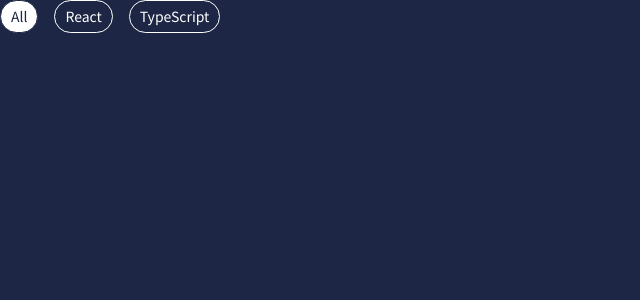
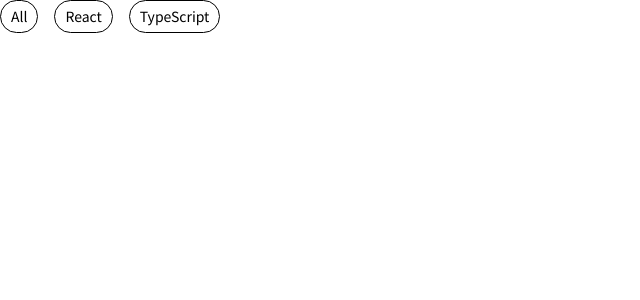
Before and after one commit to junmiLee/EF_storybook, a React (Create React App) app in the folder ef-storybook/: page / in a window 1280 px wide. Shown: the top 300 px of the page, without its empty margins (0-640 px from the left). Built offline with nearby package versions, Linux system fonts and the light colour scheme.

Commit message:
⚒ 디자인 값 설정 추가

```diff
--- a/ef-storybook/tailwind.config.js
+++ b/ef-storybook/tailwind.config.js
@@ -11,45 +11,26 @@
       body: ["Noto Sans KR"],
     },
     fontSize: {
-      xs: [
-        "12px",
-        {
-          lineHeight: "18px",
-          letterSpacing: "0",
-          fontWeight: "400",
-        },
-      ],
-      sm: [
-        "14px",
-        {
-          lineHeight: "21px",
-          letterSpacing: "0",
-          fontWeight: "400",
-        },
-      ],
-      base: [
-        "16px",
-        {
-          lineHeight: "24px",
-          letterSpacing: "0",
-          fontWeight: "400",
-        },
-      ],
-      xl: ["20px", "30px"],
-      "2xl": [
-        "24px",
-        {
-          lineHeight: "36px",
-          letterSpacing: "0",
-          fontWeight: "700",
-        },
-      ],
+      "2xs": "0.625rem",
+      xs: "0.75rem",
+      sm: "0.875rem",
+      base: "1rem",
+      lg: "1.125rem",
+      xl: "1.5rem",
+      "2xl": "2rem",
     },
     colors: {
-      primary: " #1d2745",
-      secondary: " #1de5d4",
-      tertiary: " #f52c50",
-      white: " #ffffff",
+      Primary: "#1b1829",
+      "Main-off": "#e6007e",
+      "Main-on": "#8b004c",
+      "Secondary-off": "#008cff",
+      "Secondary-on": "#005ba6",
+      "Button01-off": "#404040",
+      "Button01-on": "#000000",
+      White: "#ffffff",
+      "Board-bg": "#f3f4f6",
+      "Input-off-bg": "#f9fafb",
+      "Input-line": "#e5e7eb",
       mono100: " #f1f1f1",
       mono200: " #bebebe",
       mono300: " #d6d7d9",
```
